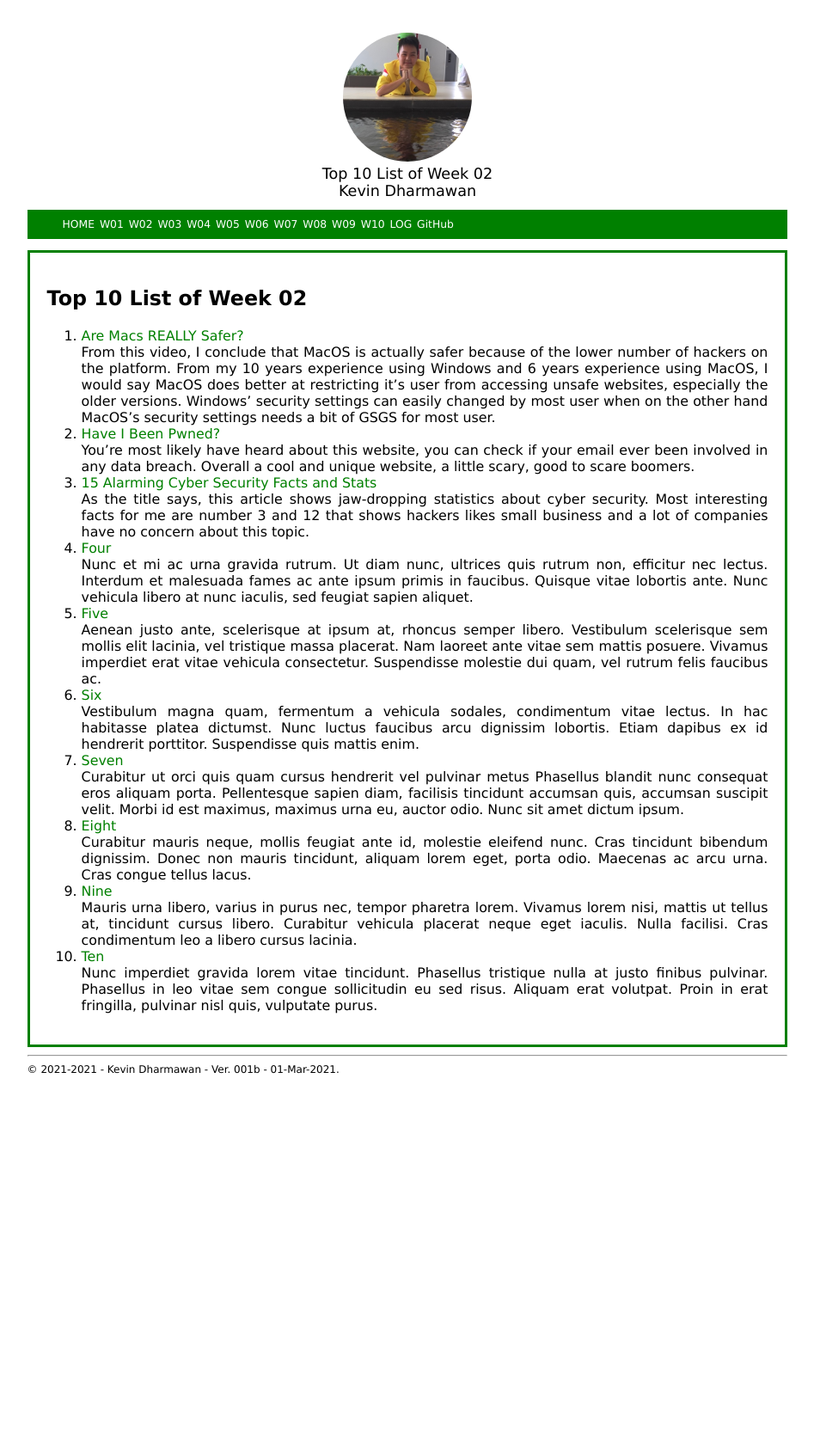
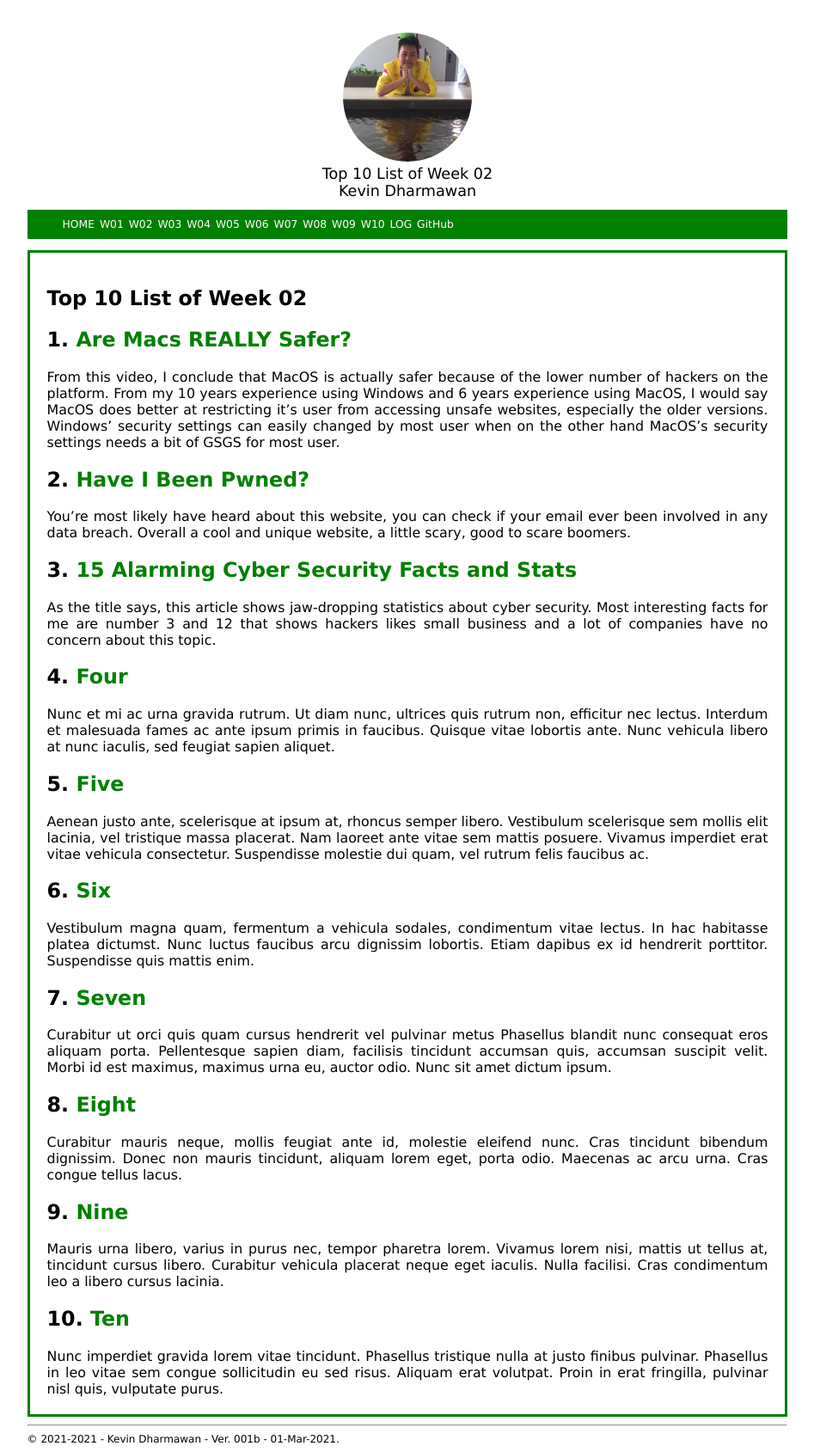
Before and after one commit to kevindharmawan/os211, a Jekyll site: the page built from w02.md, in a window 1280 px wide. Shown: the whole page at 86% size, without its empty margins (166-1113 px from the left). Built offline with Jekyll 4.4.1, drawn with Linux system fonts in a browser that asks for light colours; our own code applies the rules of GitHub Pages for plain Markdown files; before the commit the page ends 1259 px from its top, so only the background shows below that.

Commit message:
OS211 kevindharmawan

```diff
--- a/w02.md
+++ b/w02.md
@@ -5,62 +5,62 @@ permalink: /W02/
 
 # Top 10 List of Week 02
 
-1. [Are Macs REALLY Safer?](https://www.youtube.com/watch?v=-PIPMndlTqA)<br>
+## 1. [Are Macs REALLY Safer?](https://www.youtube.com/watch?v=-PIPMndlTqA)<br>
 From this video, I conclude that MacOS is actually safer because of the lower number of hackers on the platform.
 From my 10 years experience using Windows and 6 years experience using MacOS, I would say MacOS does better at restricting it's user from accessing unsafe websites, especially the older versions.
 Windows' security settings can easily changed by most user when on the other hand MacOS's security settings needs a bit of GSGS for most user.
 
-2. [Have I Been Pwned?](https://haveibeenpwned.com/)<br>
+## 2. [Have I Been Pwned?](https://haveibeenpwned.com/)<br>
 You're most likely have heard about this website, you can check if your email ever been involved in any data breach.
 Overall a cool and unique website, a little scary, good to scare boomers.
 
-3. [15 Alarming Cyber Security Facts and Stats](https://www.cybintsolutions.com/cyber-security-facts-stats/#:~:text=43%25%20of%20cyber%20attacks%20target%20small%20business&text=62%25%20experienced%20phishing%20%26%20social%20engineering,of%20%247.68%20million%20per%20incident.)<br>
+## 3. [15 Alarming Cyber Security Facts and Stats](https://www.cybintsolutions.com/cyber-security-facts-stats/#:~:text=43%25%20of%20cyber%20attacks%20target%20small%20business&text=62%25%20experienced%20phishing%20%26%20social%20engineering,of%20%247.68%20million%20per%20incident.)<br>
 As the title says, this article shows jaw-dropping statistics about cyber security.
 Most interesting facts for me are number 3 and 12 that shows hackers likes small business and a lot of companies have no concern about this topic.
 
-4. [Four](https://en.wikipedia.org/wiki/4)<br>
+## 4. [Four](https://en.wikipedia.org/wiki/4)<br>
 Nunc et mi ac urna gravida rutrum.
 Ut diam nunc, ultrices quis rutrum non, efficitur nec lectus.
 Interdum et malesuada fames ac ante ipsum primis in faucibus.
 Quisque vitae lobortis ante.
 Nunc vehicula libero at nunc iaculis, sed feugiat sapien aliquet.
 
-5. [Five](https://en.wikipedia.org/wiki/5)<br>
+## 5. [Five](https://en.wikipedia.org/wiki/5)<br>
 Aenean justo ante, scelerisque at ipsum at, rhoncus semper libero.
 Vestibulum scelerisque sem mollis elit lacinia, vel tristique massa placerat.
 Nam laoreet ante vitae sem mattis posuere.
 Vivamus imperdiet erat vitae vehicula consectetur.
 Suspendisse molestie dui quam, vel rutrum felis faucibus ac.
 
-6. [Six](https://en.wikipedia.org/wiki/6)<br>
+## 6. [Six](https://en.wikipedia.org/wiki/6)<br>
 Vestibulum magna quam, fermentum a vehicula sodales, condimentum vitae lectus.
 In hac habitasse platea dictumst.
 Nunc luctus faucibus arcu dignissim lobortis.
 Etiam dapibus ex id hendrerit porttitor.
 Suspendisse quis mattis enim.
 
-7. [Seven](https://en.wikipedia.org/wiki/7)<br>
+## 7. [Seven](https://en.wikipedia.org/wiki/7)<br>
 Curabitur ut orci quis quam cursus hendrerit vel pulvinar metus
 Phasellus blandit nunc consequat eros aliquam porta.
 Pellentesque sapien diam, facilisis tincidunt accumsan quis, accumsan suscipit velit.
 Morbi id est maximus, maximus urna eu, auctor odio.
 Nunc sit amet dictum ipsum.
 
-8. [Eight](https://en.wikipedia.org/wiki/8)<br>
+## 8. [Eight](https://en.wikipedia.org/wiki/8)<br>
 Curabitur mauris neque, mollis feugiat ante id, molestie eleifend nunc.
 Cras tincidunt bibendum dignissim.
 Donec non mauris tincidunt, aliquam lorem eget, porta odio.
 Maecenas ac arcu urna.
 Cras congue tellus lacus.
 
-9. [Nine](https://en.wikipedia.org/wiki/9)<br>
+## 9. [Nine](https://en.wikipedia.org/wiki/9)<br>
 Mauris urna libero, varius in purus nec, tempor pharetra lorem.
 Vivamus lorem nisi, mattis ut tellus at, tincidunt cursus libero.
 Curabitur vehicula placerat neque eget iaculis.
 Nulla facilisi.
 Cras condimentum leo a libero cursus lacinia.
 
-10. [Ten](https://en.wikipedia.org/wiki/10)<br>
+## 10. [Ten](https://en.wikipedia.org/wiki/10)<br>
 Nunc imperdiet gravida lorem vitae tincidunt.
 Phasellus tristique nulla at justo finibus pulvinar.
 Phasellus in leo vitae sem congue sollicitudin eu sed risus.
```
